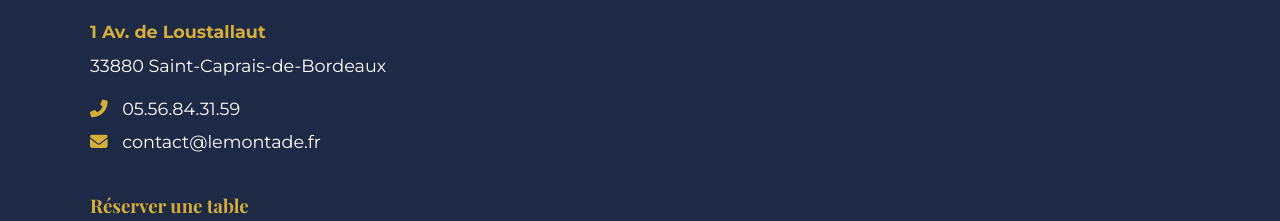
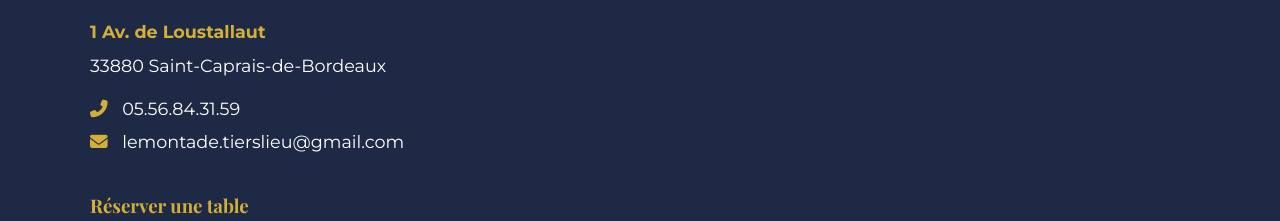
Before and after one commit to LK10ar/montade2, a plain HTML site: page index.html in a window 1280 px wide. Shown: the part 3087-3308 px from the top of the page. Drawn offline with nearby package versions, Linux system fonts and the light colour scheme; no server answers; a web font is replaced by a local one.

Commit message:
Update index.html

```diff
--- a/index.html
+++ b/index.html
@@ -302,7 +302,7 @@
                     </p>
                     <p class="address-line">
                         <i class="fas fa-envelope" style="color: var(--accent); margin-right: 10px;"></i>
-                        <a href="mailto:contact@lemontade.fr" class="contact-link">contact@lemontade.fr</a>
+                        <a href="mailto:lemontade.tierslieu@gmail.com" class="contact-link">lemontade.tierslieu@gmail.com</a>
                     </p>
                 </div>
 
```
